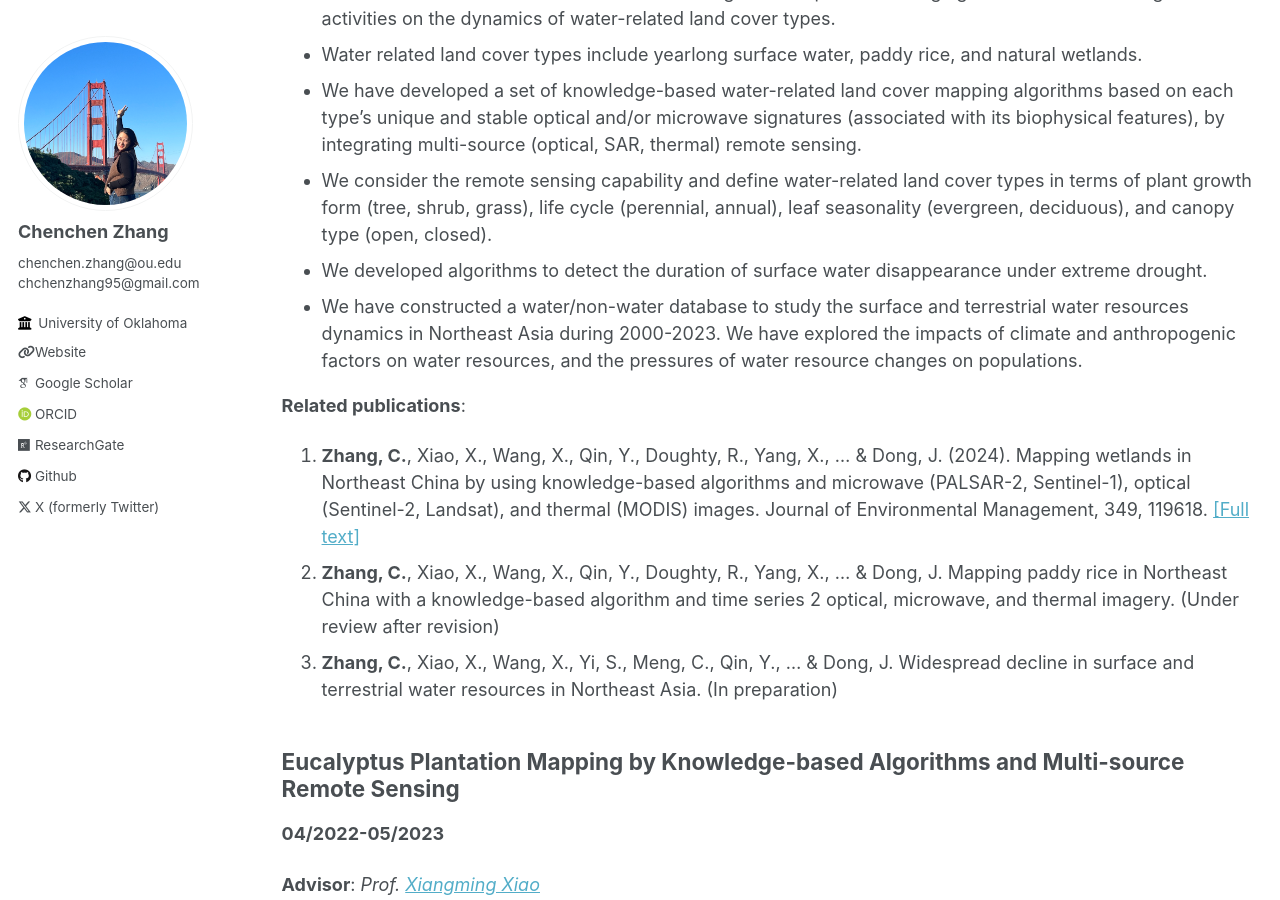
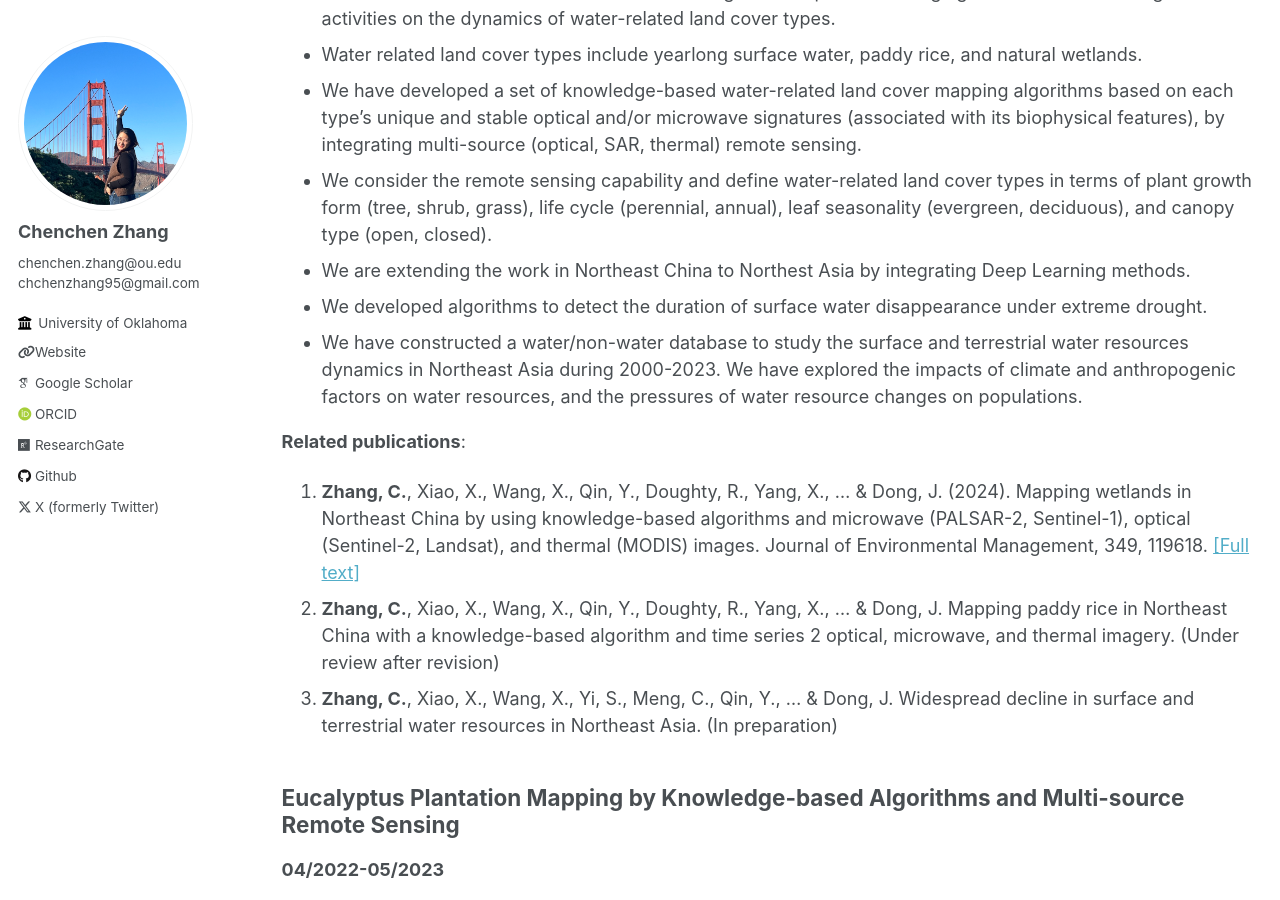
Before and after one commit to rszcc/rszcc.github.io, a Jekyll site: the page built from _pages/projects.md, in a window 1280 px wide and 900 px high, scrolled down 386 px. Built offline with Jekyll 4.4.1, drawn with Linux system fonts in a browser that asks for light colours; some web fonts are replaced.

Commit message:
Update projects.md

```diff
--- a/_pages/projects.md
+++ b/_pages/projects.md
@@ -15,6 +15,7 @@ author_profile: true
  - Water related land cover types include yearlong surface water, paddy rice, and natural wetlands.
  - We have developed a set of knowledge-based water-related land cover mapping algorithms based on each type's unique and stable optical and/or microwave signatures (associated with its biophysical features), by integrating multi-source (optical, SAR, thermal) remote sensing.
  - We consider the remote sensing capability and define water-related land cover  types in terms of plant growth form (tree, shrub, grass), life cycle (perennial, annual), leaf seasonality (evergreen, deciduous), and canopy type (open, closed).
+ - We are extending the work in Northeast China to Northest Asia by integrating Deep Learning methods.
  - We developed algorithms to detect the duration of surface water disappearance under extreme drought.
  - We have constructed a water/non-water database to study the surface and terrestrial water resources dynamics in Northeast Asia during 2000-2023. We have explored the impacts of climate and anthropogenic factors on water resources, and the pressures of water resource changes on populations.
 
```
